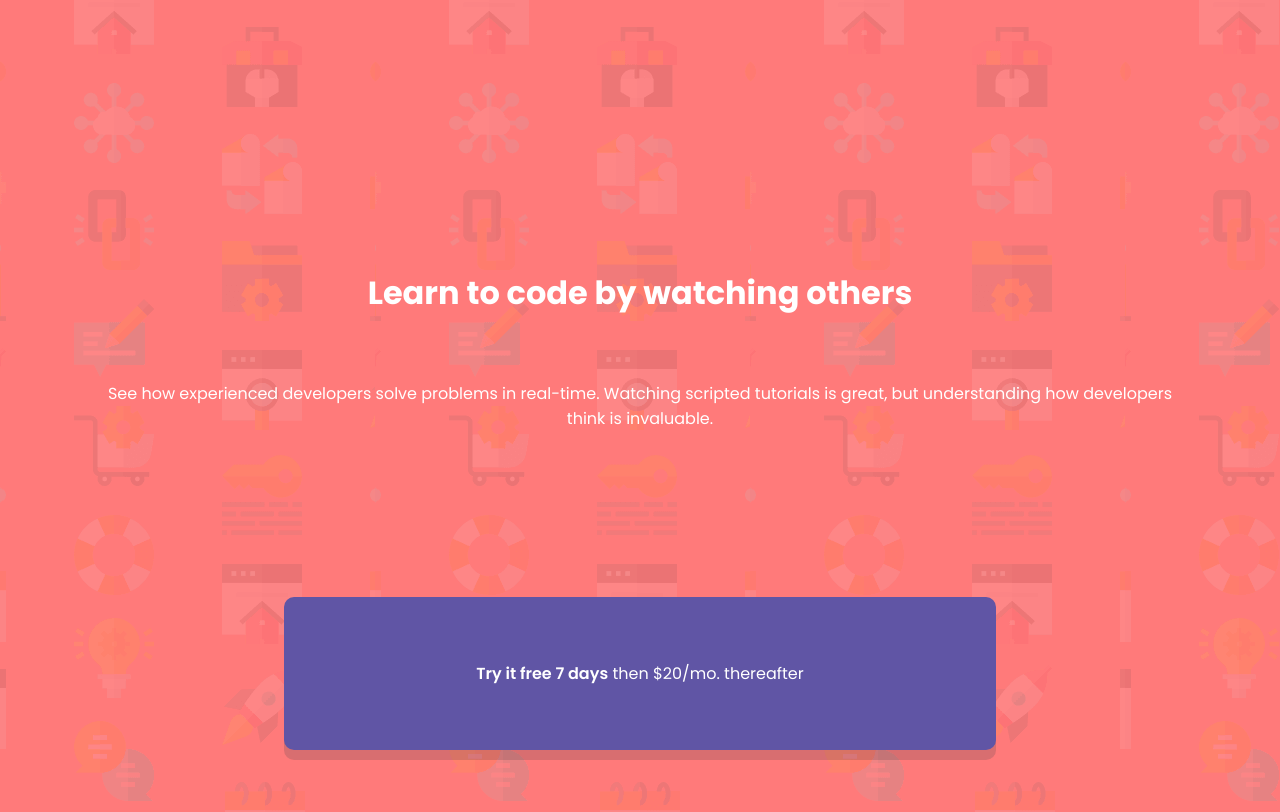
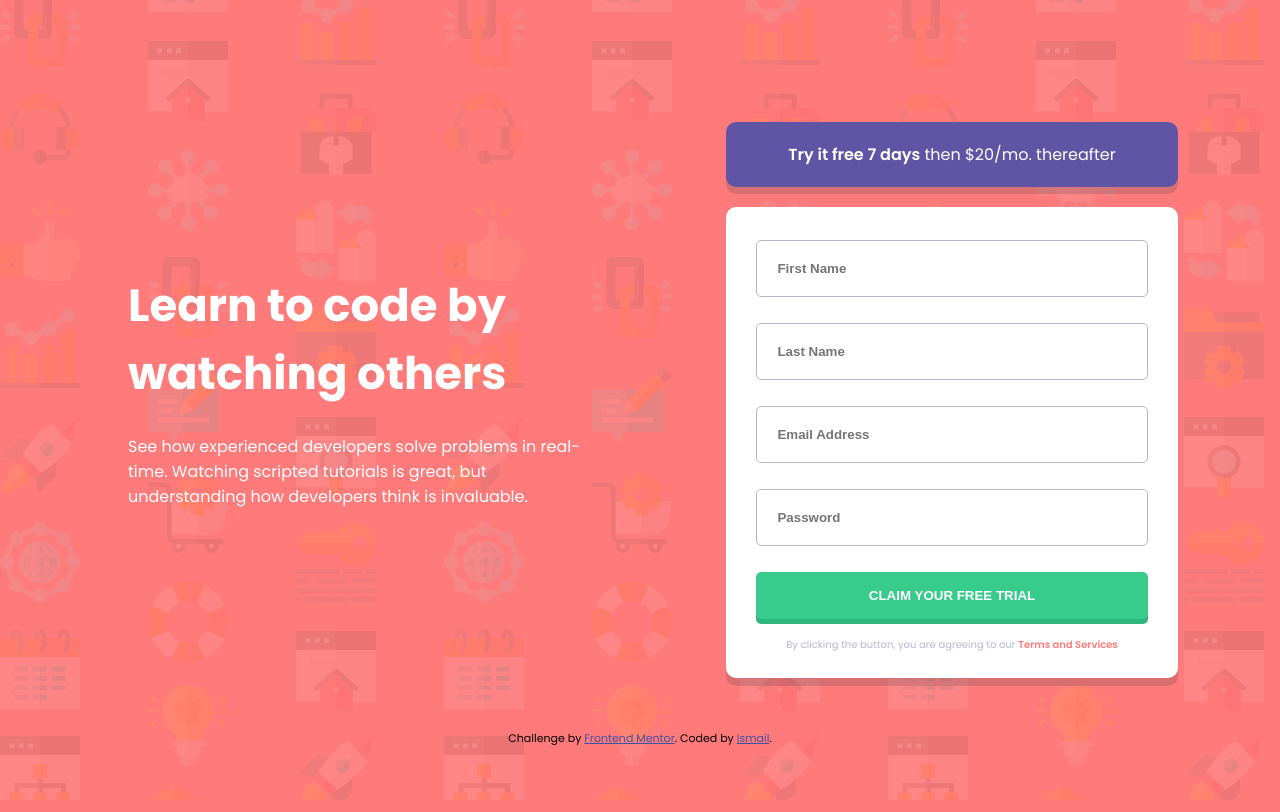
Before and after one commit to Ishi1834/intro-component-with-signup-form, a plain HTML site: page index.html in a window 1280 px wide. Shown: the top 812 px of the page. Drawn offline with Linux system fonts and the light colour scheme.

Commit message:
finished the desktop site will work on javascript for active states

```diff
--- a/style.css
+++ b/style.css
@@ -26,6 +26,8 @@ body {
 }
 .container {
   margin: 8vw 8vw 4vw 8vw;
+  display: flex;
+  flex-direction: column;
 }
 .info {
   color: white;
@@ -43,16 +45,19 @@ body {
   display: flex;
   flex-direction: column;
   align-items: center;
+  width: 84vw;
+  max-width: 600px;
 }
 .offer {
   background-color: var(--Blue);
   text-align: center;
-  padding: 5vw 15vw;
-  margin: 5vw 0;
+  width: 100%;
+  padding: 20px 60px;
+  margin: 20px 0;
   color: white;
   font-weight: 400;
   border-radius: 10px;
-  box-shadow: 0 10px hsl(249, 10%, 26%, 20%);
+  box-shadow: 0 7px hsl(249, 10%, 26%, 20%);
 }
 .offer span {
   font-weight: 600;
@@ -61,22 +66,23 @@ body {
   display: flex;
   flex-direction: column;
   background-color: white;
-  padding: 5vw 8vw;
+  padding: 20px 30px;
   border-radius: 10px;
-  box-shadow: 0 10px hsl(249, 10%, 26%, 20%);
+  box-shadow: 0 8px hsl(249, 10%, 26%, 20%);
+  width: 100%;
 }
 .form input {
-  padding: 3vw;
+  padding: 20px;
   font-weight: 600;
   color: var(--Dark-Blue);
-  margin: 3vw 0;
+  margin: 13px 0;
   border: 1px solid var(--Grayish-Blue);
   border-radius: 5px;
 }
 .form p {
   font-size: 10px;
   font-weight: 400;
-  padding: 1vw 4vw;
+  padding: 5px 15px;
   text-align: center;
   color: var(--Grayish-Blue);
 }
@@ -87,7 +93,7 @@ body {
 #submit {
   color: white;
   background-color: var(--Green);
-  padding: 4vw 3vw;
+  padding: 15px 12px;
   text-transform: uppercase;
   border: 1px solid var(--Green);
   box-shadow: 0 5px hsl(154, 59%, 45%);
@@ -101,3 +107,23 @@ body {
 .attribution a {
   color: hsl(228, 45%, 44%);
 }
+@media (min-width: 800px) {
+  body {
+    background: var(--Red) url("images/bg-intro-desktop.png");
+  }
+  .container {
+    flex-direction: row;
+    align-items: center;
+  }
+  .info {
+    text-align: left;
+    padding: 0 4vw 0 2vw;
+  }
+  .info h1 {
+    font-size: 45px;
+    padding: 0 10vw 0 0;
+  }
+  .info p {
+    padding: 2vw 7vw 0 0;
+  }
+}
```
